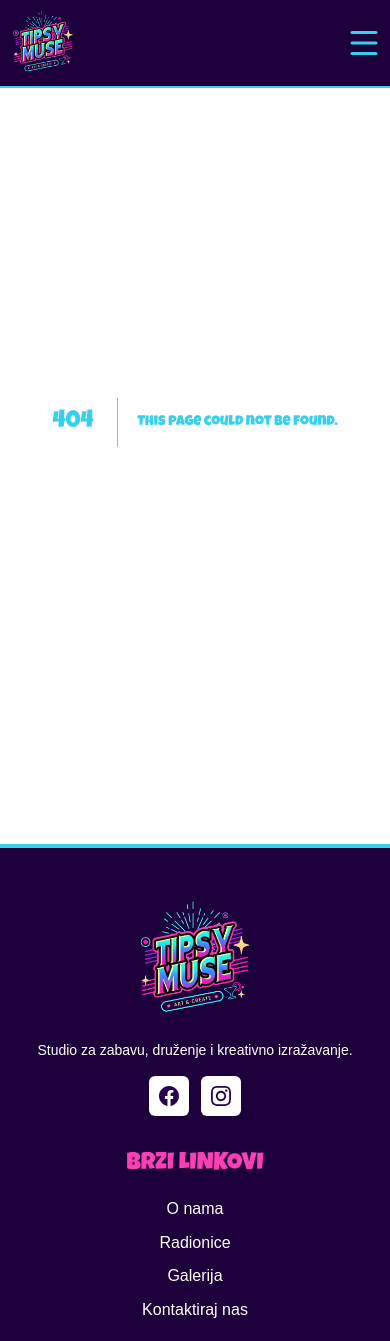
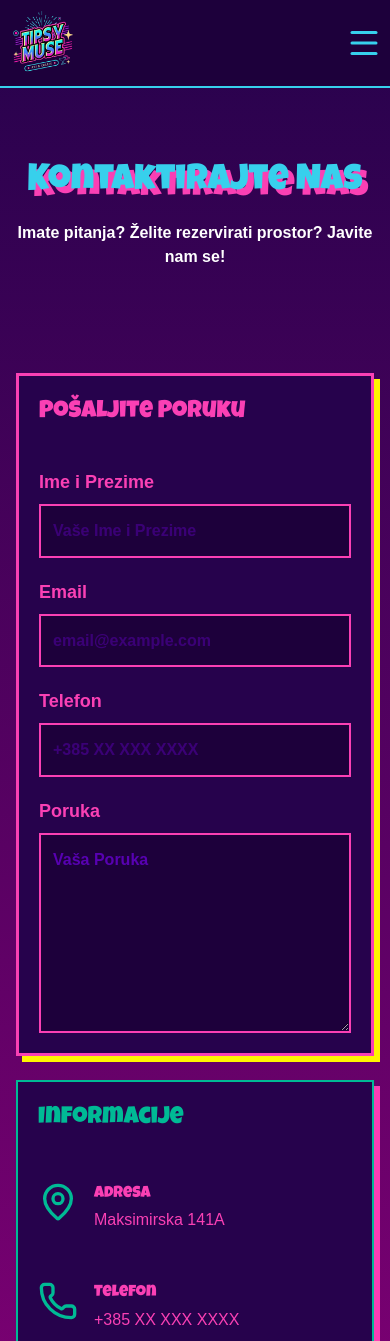
Before and after one commit to AdrianPalcic/Tipsy-Muse, a Next.js app: page /kontakt in a window 390 px wide. Before the commit this address had no page. Shown: the top 1341 px of the page. Built offline with nearby package versions, Linux system fonts and the light colour scheme; a web font is replaced by a local one.

Commit message:
Implemeted contact page responsive design

```diff
--- a/app/constants/index.ts
+++ b/app/constants/index.tsx
@@ -1,3 +1,5 @@
+import { Mail, MapPin, Phone } from "lucide-react";
+
 export const links = [
   {
     text: "O nama",
@@ -100,3 +102,21 @@ export const screenshots = [
   "/screenshot_0052s.jpg",
   "/screenshot_0054s.jpg",
 ];
+
+export const info = [
+  {
+    icon: <MapPin color="#00ba95" size={40} />,
+    label: "Adresa",
+    value: "Maksimirska 141A",
+  },
+  {
+    icon: <Phone color="#00ba95" size={40} />,
+    label: "Telefon",
+    value: "+385 XX XXX XXXX",
+  },
+  {
+    icon: <Mail color="#00ba95" size={40} />,
+    label: "Email",
+    value: "tipsymusezagreb@gmail.com",
+  },
+];
--- a/app/galerija/page.tsx
+++ b/app/galerija/page.tsx
@@ -1,14 +1,38 @@
 "use client";
 
-import React, { useState } from "react";
+import React, { useState, useEffect } from "react";
 
 import { screenshots } from "../constants";
 
 const GalerijaPage = () => {
   const [hoveredImage, setHoveredImage] = useState<number | null>(null);
+  const [showScrollTop, setShowScrollTop] = useState(false);
+  const [fullscreenImage, setFullscreenImage] = useState<string | null>(null);
+
+  useEffect(() => {
+    const handleScroll = () => {
+      const scrollPercent = (window.scrollY / window.innerHeight) * 100;
+      setShowScrollTop(scrollPercent > 20);
+    };
+
+    window.addEventListener("scroll", handleScroll);
+    return () => window.removeEventListener("scroll", handleScroll);
+  }, []);
+
+  const scrollToTop = () => {
+    window.scrollTo({ top: 0, behavior: "smooth" });
+  };
+
+  const openFullscreen = (image: string) => {
+    setFullscreenImage(image);
+  };
+
+  const closeFullscreen = () => {
+    setFullscreenImage(null);
+  };
 
   return (
-    <section className="section-overlay-a section-padding pt-40">
+    <section className="section-overlay-a section-padding pt-40 overflow-x-hidden">
       <div className=" mx-auto">
         <div className="text-center mb-12 sm:mb-16">
           <h1 className="title shadow-pink-text">GALERIJA</h1>
@@ -59,11 +83,12 @@ const GalerijaPage = () => {
                 <div
                   className={`
                      relative overflow-hidden rounded-lg border-4 border-secondary
-                     transition-all duration-300 h-full w-full
+                     transition-all duration-300 h-full w-full cursor-pointer
                      ${
                        hoveredImage === index ? "scale-105  border-primary" : ""
                      }
                    `}
+                  onClick={() => openFullscreen(image)}
                 >
                   <img
                     src={image}
@@ -88,6 +113,64 @@ const GalerijaPage = () => {
           })}
         </div>
       </div>
+
+      {showScrollTop && (
+        <button
+          onClick={scrollToTop}
+          className="fixed bottom-8 right-8 z-50 w-14 h-14 bg-primary hover:bg-secondary border-4 border-black rounded-full flex items-center justify-center  transition-all duration-300 cursor-pointer"
+          aria-label="Scroll to top"
+        >
+          <svg
+            className="w-6 h-6 text-black"
+            fill="none"
+            stroke="currentColor"
+            viewBox="0 0 24 24"
+            xmlns="http://www.w3.org/2000/svg"
+          >
+            <path
+              strokeLinecap="round"
+              strokeLinejoin="round"
+              strokeWidth={3}
+              d="M5 15l7-7 7 7"
+            />
+          </svg>
+        </button>
+      )}
+
+      {/* Fullscreen Image Modal */}
+      {fullscreenImage && (
+        <div
+          className="fixed inset-0 z-50 bg-black/95 flex items-center justify-center p-4"
+          onClick={closeFullscreen}
+        >
+          <button
+            onClick={closeFullscreen}
+            className="absolute top-8 right-8 w-12 h-12 bg-primary hover:bg-secondary border-4 border-black rounded-full flex items-center justify-center transition-all duration-300 cursor-pointer"
+            aria-label="Close fullscreen"
+          >
+            <svg
+              className="w-6 h-6 text-black"
+              fill="none"
+              stroke="currentColor"
+              viewBox="0 0 24 24"
+              xmlns="http://www.w3.org/2000/svg"
+            >
+              <path
+                strokeLinecap="round"
+                strokeLinejoin="round"
+                strokeWidth={3}
+                d="M6 18L18 6M6 6l12 12"
+              />
+            </svg>
+          </button>
+          <img
+            src={fullscreenImage}
+            alt="Fullscreen view"
+            className="max-w-full max-h-full object-contain border-4 border-secondary rounded-lg"
+            onClick={(e) => e.stopPropagation()}
+          />
+        </div>
+      )}
     </section>
   );
 };
--- a/app/globals.css
+++ b/app/globals.css
@@ -5,6 +5,7 @@
   --color-tetriary: #26024c;
   --color-tetriary-dark: #1d003b;
   --color-fourth: #fff600;
+  --color-fifth: #00ba95;
 
   --font-luckiest-guy: "Luckiest Guy", cursive;
   --font-baloo: "Baloo 2", sans-serif;
@@ -85,6 +86,12 @@
   }
   .shadow-blue {
     box-shadow: 6px 6px 0 var(--color-primary);
+  }
+  .shadow-yellow {
+    box-shadow: 6px 6px 0 var(--color-fourth);
+  }
+  .shadow-green {
+    box-shadow: 6px 6px 0 var(--color-fifth);
   }
   .shadow-blue-text {
     text-shadow: 3px 3px 0px var(--color-primary);
--- /dev/null
+++ b/app/kontakt/page.tsx
@@ -0,0 +1,115 @@
+import { MapPin } from "lucide-react";
+import Link from "next/link";
+import { info } from "../constants";
+
+const page = () => {
+  return (
+    <section className="section-overlay-a section-padding">
+      <div className="pt-40 py-20">
+        <h1 className="title shadow-pink-text text-center">
+          Kontaktirajte Nas
+        </h1>
+        <p className="subtitle text-center">
+          Imate pitanja? Želite rezervirati prostor? Javite nam se!
+        </p>
+      </div>
+      <div className="flex gap-6 lg:flex flex-col">
+        <div className=" bg-tetriary px-5 py-5 lg:px-12 lg:py-10 shadow-yellow border-3 border-secondary border-solid flex-1">
+          <h3 className="heading-three mb-4">Pošaljite Poruku</h3>
+          <form action="POST">
+            <div className="flex flex-col gap-5 mt-10">
+              <div className="flex flex-col">
+                <label
+                  className="text-secondary sm:text-2xl text-lg font-bold"
+                  htmlFor="ime"
+                >
+                  Ime i Prezime
+                </label>
+                <input
+                  type="text"
+                  id="name"
+                  name="name"
+                  placeholder="Vaše Ime i Prezime"
+                  className="border-2 border-secondary border-solid py-3 px-3 font-baloo font-semibold mt-2 bg-tetriary-dark text-[#5800B2] text-[16px]"
+                />
+              </div>
+              <div className="flex flex-col">
+                <label
+                  className="text-secondary sm:text-2xl text-lg font-bold"
+                  htmlFor="email"
+                >
+                  Email
+                </label>
+                <input
+                  type="text"
+                  id="email"
+                  name="email"
+                  placeholder="email@example.com"
+                  className="border-2 border-secondary border-solid py-3 px-3 font-baloo font-semibold mt-2 bg-tetriary-dark text-[#5800B2] text-[16px]"
+                />
+              </div>
+              <div className="flex flex-col">
+                <label
+                  className="text-secondary sm:text-2xl text-lg font-bold"
+                  htmlFor="telefon"
+                >
+                  Telefon
+                </label>
+                <input
+                  type="text"
+                  id="telefon"
+                  name="telefon"
+                  placeholder="+385 XX XXX XXXX"
+                  className="border-2 border-secondary border-solid py-3 px-3 font-baloo font-semibold mt-2 bg-tetriary-dark text-[#5800B2] text-[16px]"
+                />
+              </div>
+              <div className="flex flex-col">
+                <label
+                  className="text-secondary sm:text-2xl text-lg font-bold"
+                  htmlFor="poruka"
+                >
+                  Poruka
+                </label>
+                <textarea
+                  id="poruka"
+                  placeholder="Vaša Poruka"
+                  className="border-2 border-secondary border-solid py-3 px-3 font-baloo font-semibold mt-2 bg-tetriary-dark text-[#5800B2] text-[16px] h-[200px]"
+                >
+                  Vaša Poruka
+                </textarea>
+              </div>
+            </div>
+          </form>
+        </div>
+
+        <div className="flex-1 flex flex-col gap-4">
+          <div className="bg-tetriary border-2 border-fifth shadow-pink px-5 py-5 lg:px-12 lg:py-10">
+            <h3 className="heading-three text-fifth mb-12">Informacije</h3>
+            <div className="flex flex-col gap-12">
+              {info.map((i) => (
+                <div className="flex gap-4 text-secondary">
+                  {i.icon}
+                  <Link href="/">
+                    <p className="font-luckiest-guy">{i.label}</p>
+                    <span>{i.value}</span>
+                  </Link>
+                </div>
+              ))}
+            </div>
+          </div>
+          <div className="bg-tetriary border-2 border-fourth shadow-green p-5 md:p-6 flex justify-center items-center h-full">
+            <iframe
+              src="https://www.google.com/maps/embed?pb=!1m18!1m12!1m3!1d2780.487692737345!2d16.022090576012108!3d45.82151760952732!2m3!1f0!2f0!3f0!3m2!1i1024!2i768!4f13.1!3m3!1m2!1s0x4765d7c410af8343%3A0x66026b1368cef3ce!2sMaksimirska%20Cesta%20141%2C%2010000%2C%20Zagreb!5e0!3m2!1shr!2shr!4v1761512257873!5m2!1shr!2shr"
+              width="600"
+              className="h-full"
+              loading="lazy"
+              referrerPolicy="no-referrer-when-downgrade"
+            ></iframe>
+          </div>
+        </div>
+      </div>
+    </section>
+  );
+};
+
+export default page;
```
